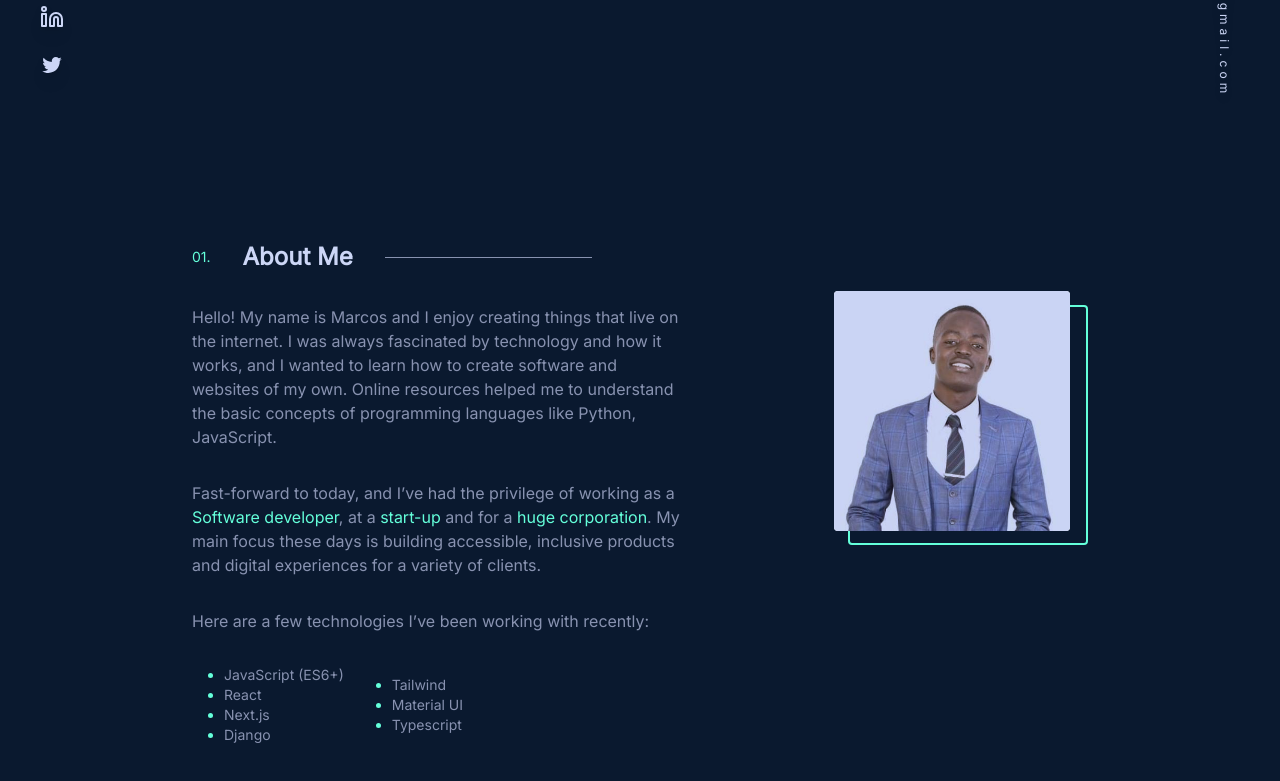
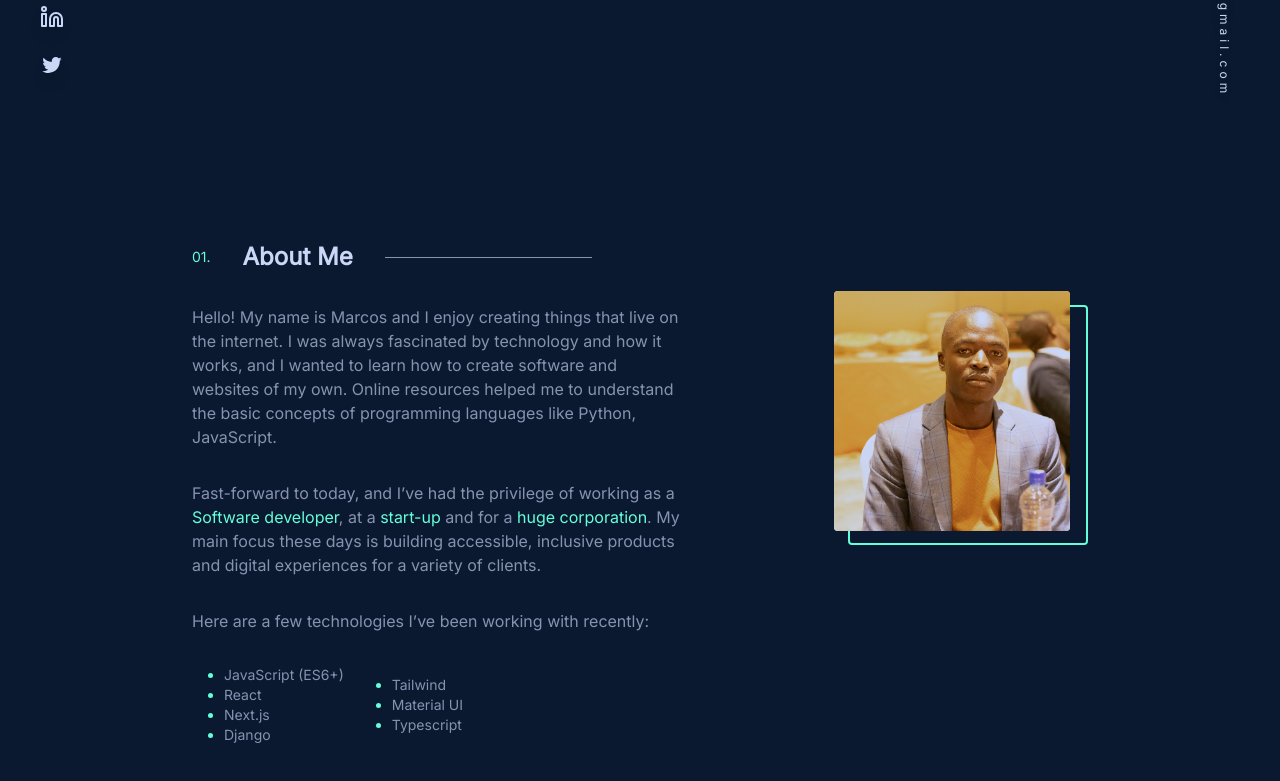
Before and after one commit to Marcos8060/port, a Next.js app: page / in a window 1280 px wide. Shown: the part 679-1460 px from the top of the page. Built offline with nearby package versions, Linux system fonts and the light colour scheme.

Commit message:
made changes

```diff
--- a/styles/globals.css
+++ b/styles/globals.css
@@ -104,7 +104,7 @@
 }
 .profile__img{
     object-fit: contain;
-    background: url('/images/profile.jpg');
+    background: url('/images/prof.jpg');
     background-size: cover;
     background-position: center;
     background-repeat: no-repeat;
```
Also changed, not shown: public/images/prof.jpg (added).
